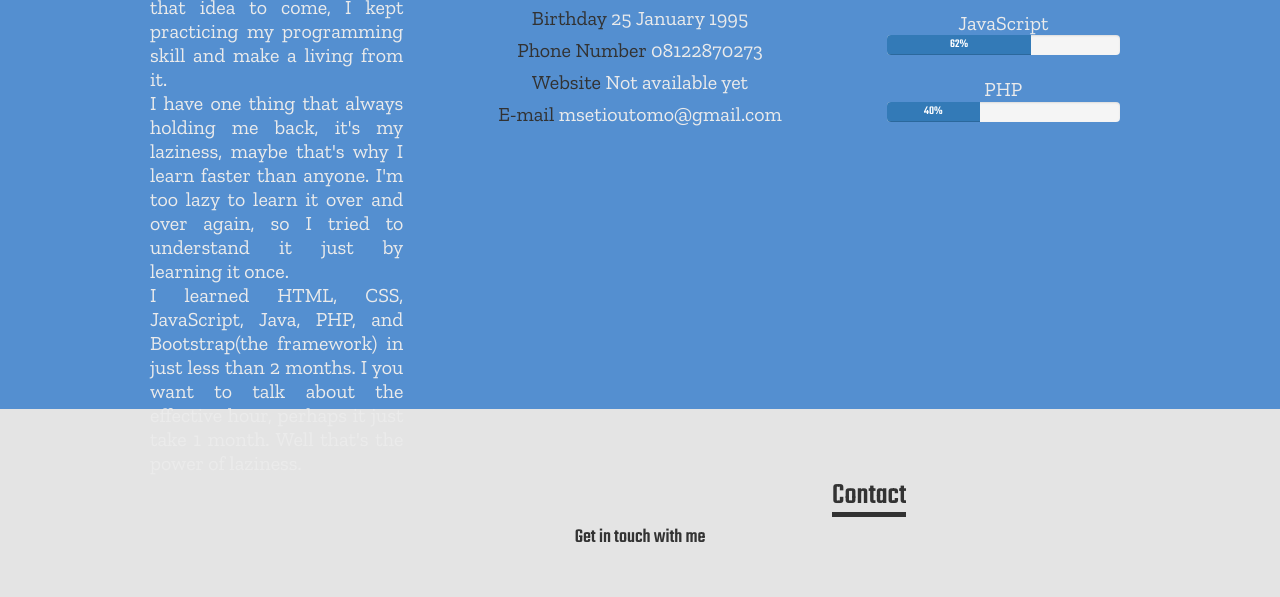
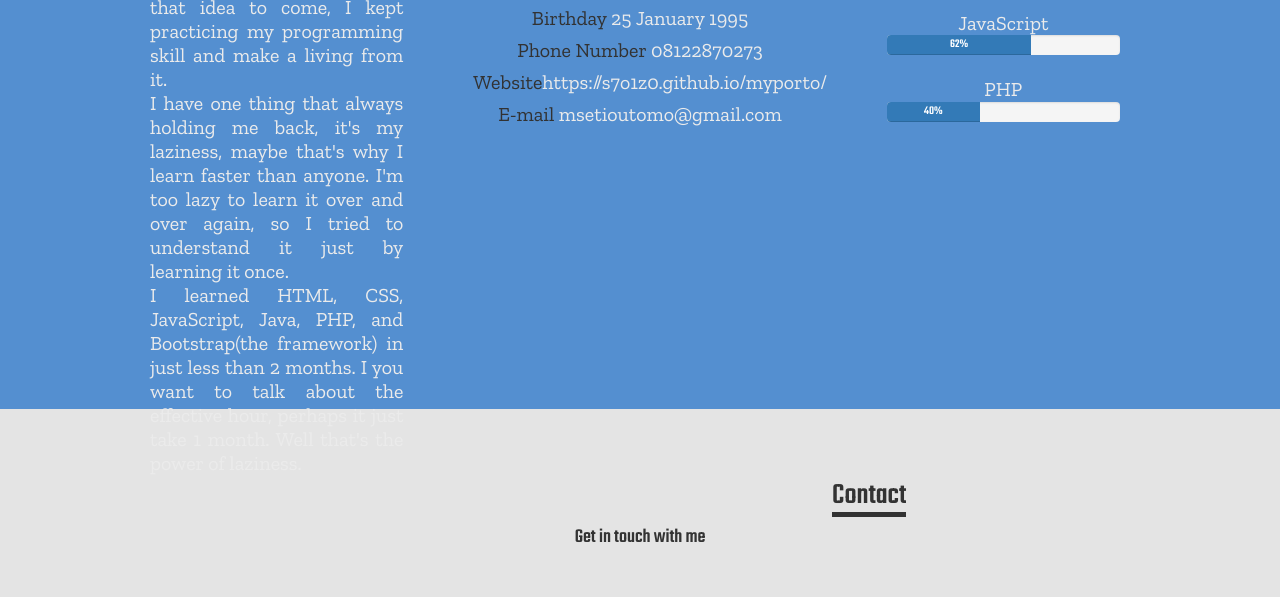
Before and after one commit to s7o1z0/myporto, a plain HTML site: page index.html in a window 1280 px wide. Shown: the part 1191-1788 px from the top of the page. Drawn offline with nearby package versions, Linux system fonts and the light colour scheme.

Commit message:
update index.html
updating tab icon and changing the website address

```diff
--- a/index.html
+++ b/index.html
@@ -11,6 +11,7 @@
     <link rel="stylesheet" href="https://maxcdn.bootstrapcdn.com/font-awesome/4.7.0/css/font-awesome.min.css">
     <link rel="stylesheet" href="https://cdnjs.cloudflare.com/ajax/libs/animate.css/3.5.2/animate.min.css">
     <link rel="stylesheet" href="css/mystyle.css">
+    <link rel="shortcut icon" type="image/x-icon" href="https://user-images.githubusercontent.com/28951938/31046240-9e23d046-a61f-11e7-9b86-22b1ea22ee0b.png" />
   </head>
   <body>
   <header id= "top-header">
@@ -74,7 +75,7 @@
          <p class= "p-profile"> A Front End Developer, with perfect implementation from UI/UX design</p>
          <h4><span class= "text-darkgrey">Birthday</span> 25 January 1995 </h4>
          <h4><span class= "text-darkgrey">Phone Number</span> 08122870273</h4>
-         <h4><span class= "text-darkgrey">Website</span> Not available yet</h4>
+         <h4><span class= "text-darkgrey">Website</span>https://s7o1z0.github.io/myporto/</h4>
          <h4><span class= "text-darkgrey">E-mail</span> msetioutomo@gmail.com</h4>
        </div>
      </div>
```
